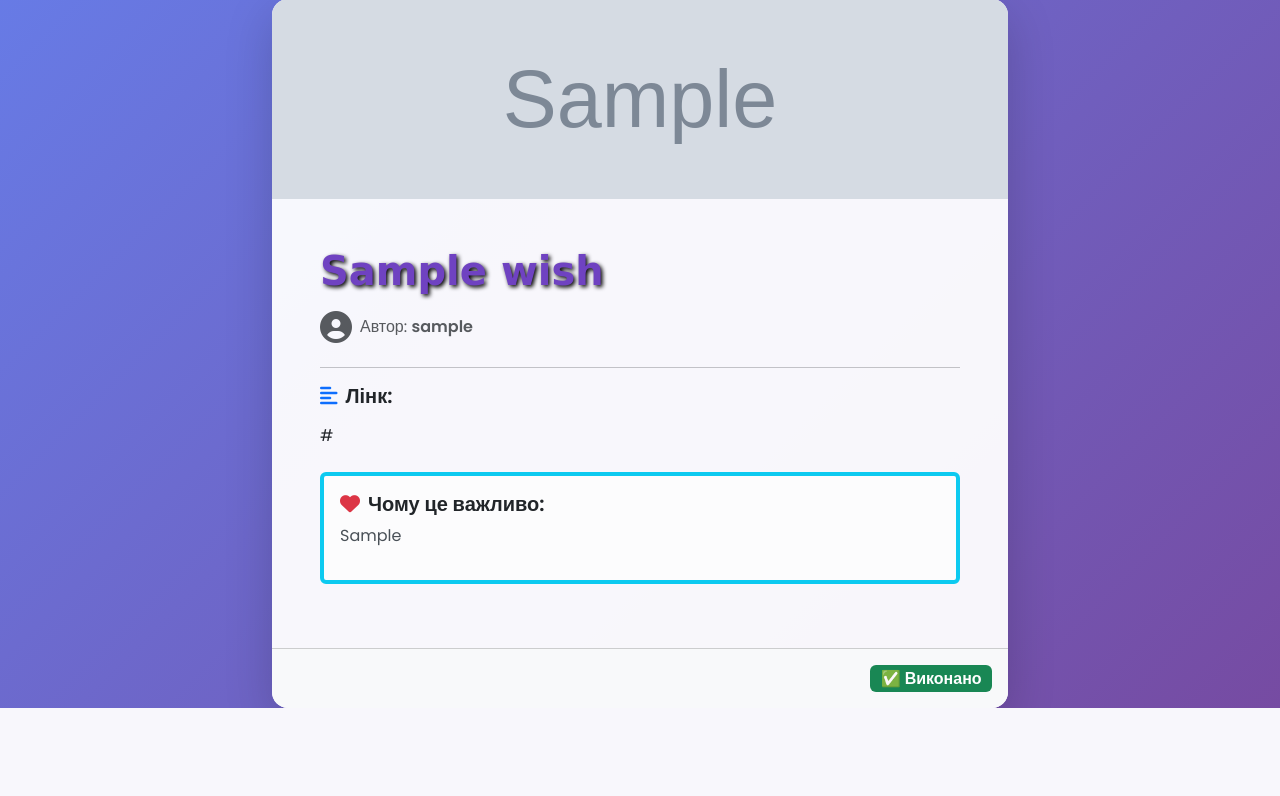
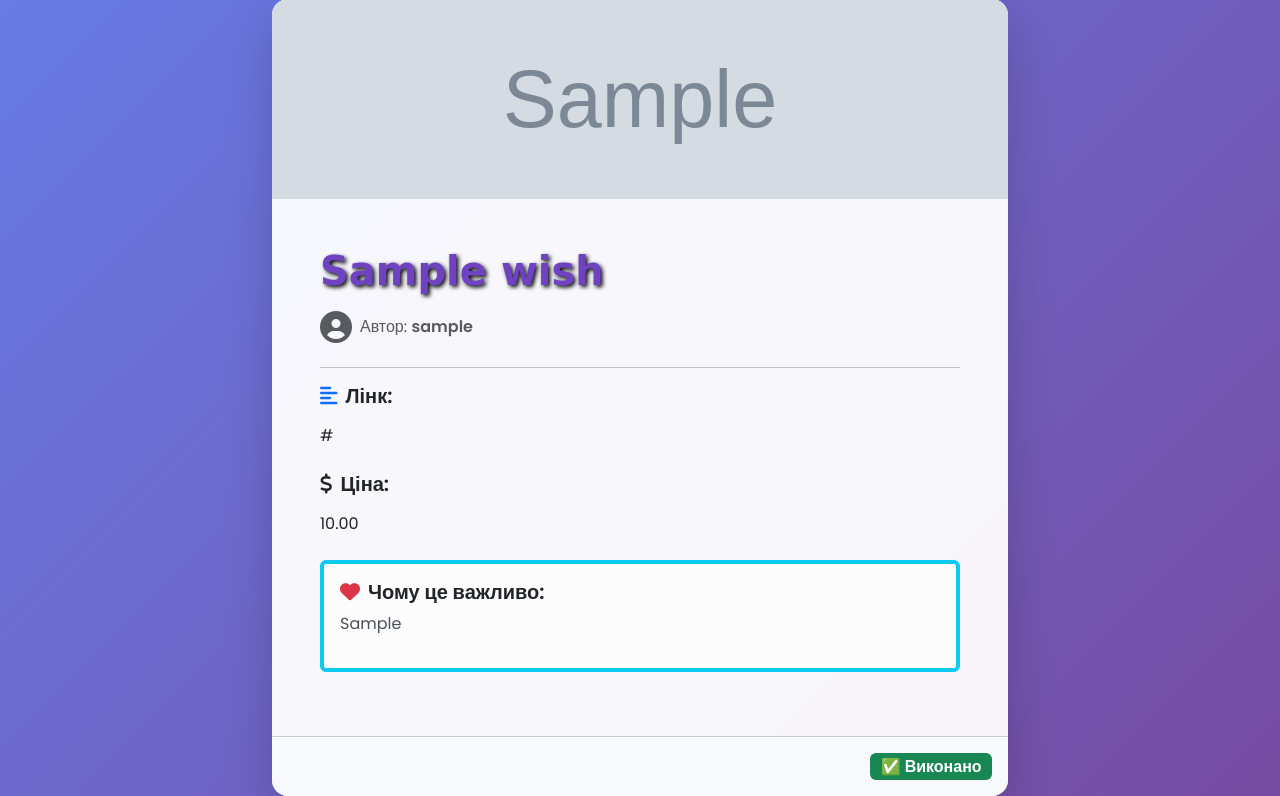
Before and after one commit to daniilKachkovskyi/wishlist-project, a Django app: page /wish/1/ in a window 1280 px wide. Shown: the part 134-930 px from the top of the page. Before the commit the page ends 842 px from the top, so only its background shows below. Run offline with Django 5.2, Linux system fonts and the light colour scheme; a user stored in the database is signed in; tables that the repository leaves empty hold one stand-in row (values such as "Sample post"); grey boxes marked "Sample" are stand-in pictures.

Commit message:
новлення коду

```diff
--- a/wishes/templates/wish/explore.html
+++ b/wishes/templates/wish/explore.html
@@ -44,6 +44,10 @@
                             <p class="card-text text-secondary">{{ wish.description|truncatechars:100 }}</p>
                         {% endif %}
 
+                        {% if wish.price %}
+                            <p class="card-text text-secondary">{{ wish.price|truncatechars:100 }}</p>
+                        {% endif %}
+
                         <hr>
 
                         <div class="d-flex justify-content-between align-items-center">
--- a/wishes/templates/wish/wish_detail.html
+++ b/wishes/templates/wish/wish_detail.html
@@ -30,6 +30,12 @@
                     <p class="fs-5 text-secondary">{{ wish.link|linebreaks }}</p>
                 </div>
 
+                <div class="mb-4">
+                    <h5 class="fw-bold text-dark"><i class="fa-solid fa-dollar-sign me-2"></i>Ціна:</h5>
+                    <p class="fs-5 text-secondary">{{ wish.price|linebreaks }}</p>
+                </div>
+
+
                 {% if wish.reason %}
                 <div class="alert alert-light border-start border-4 border-info p-3" role="alert">
                     <h5 class="fw-bold text-dark"><i class="fa-solid fa-heart me-2 text-danger"></i>Чому це важливо:</h5>
```
